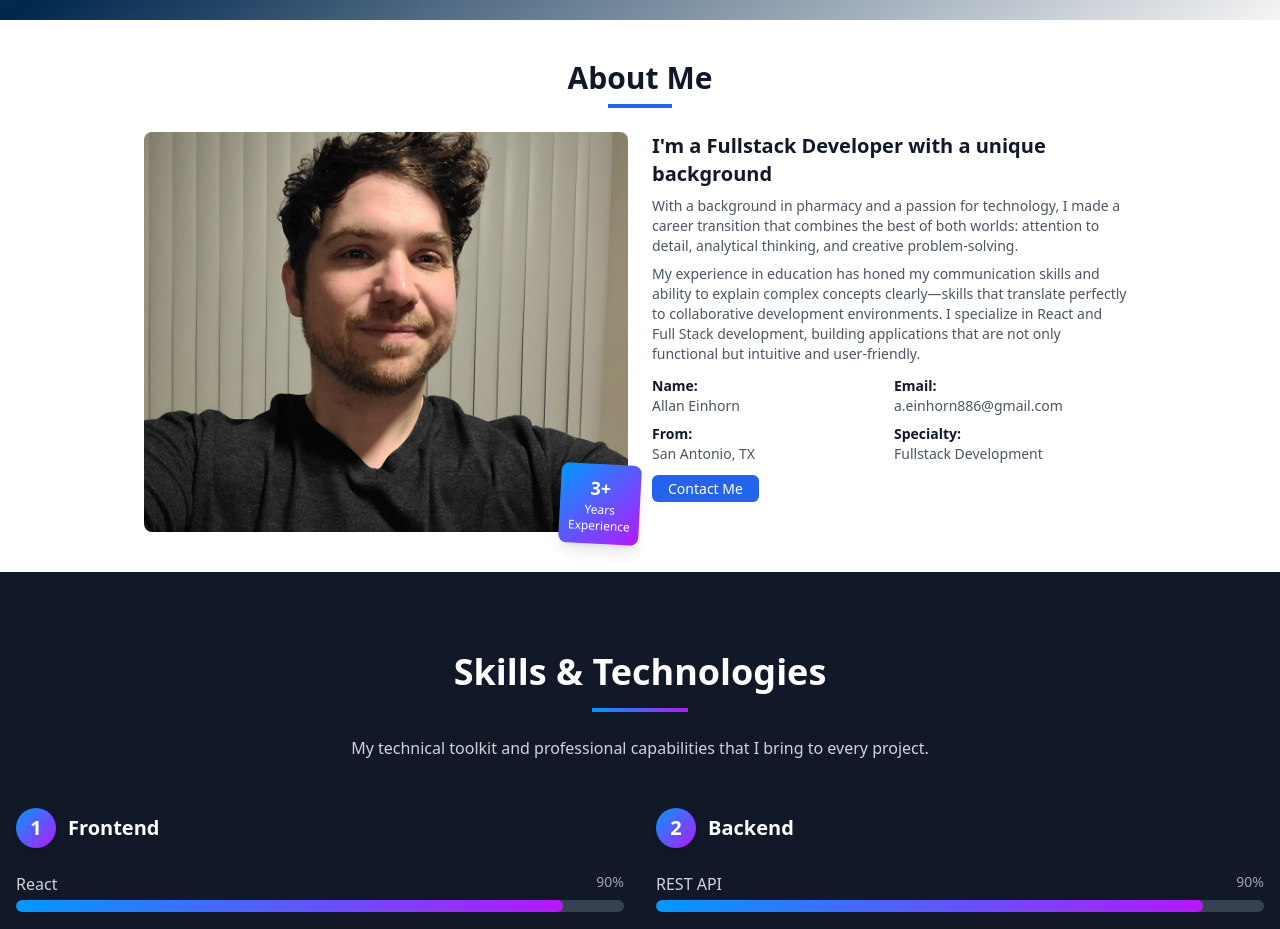
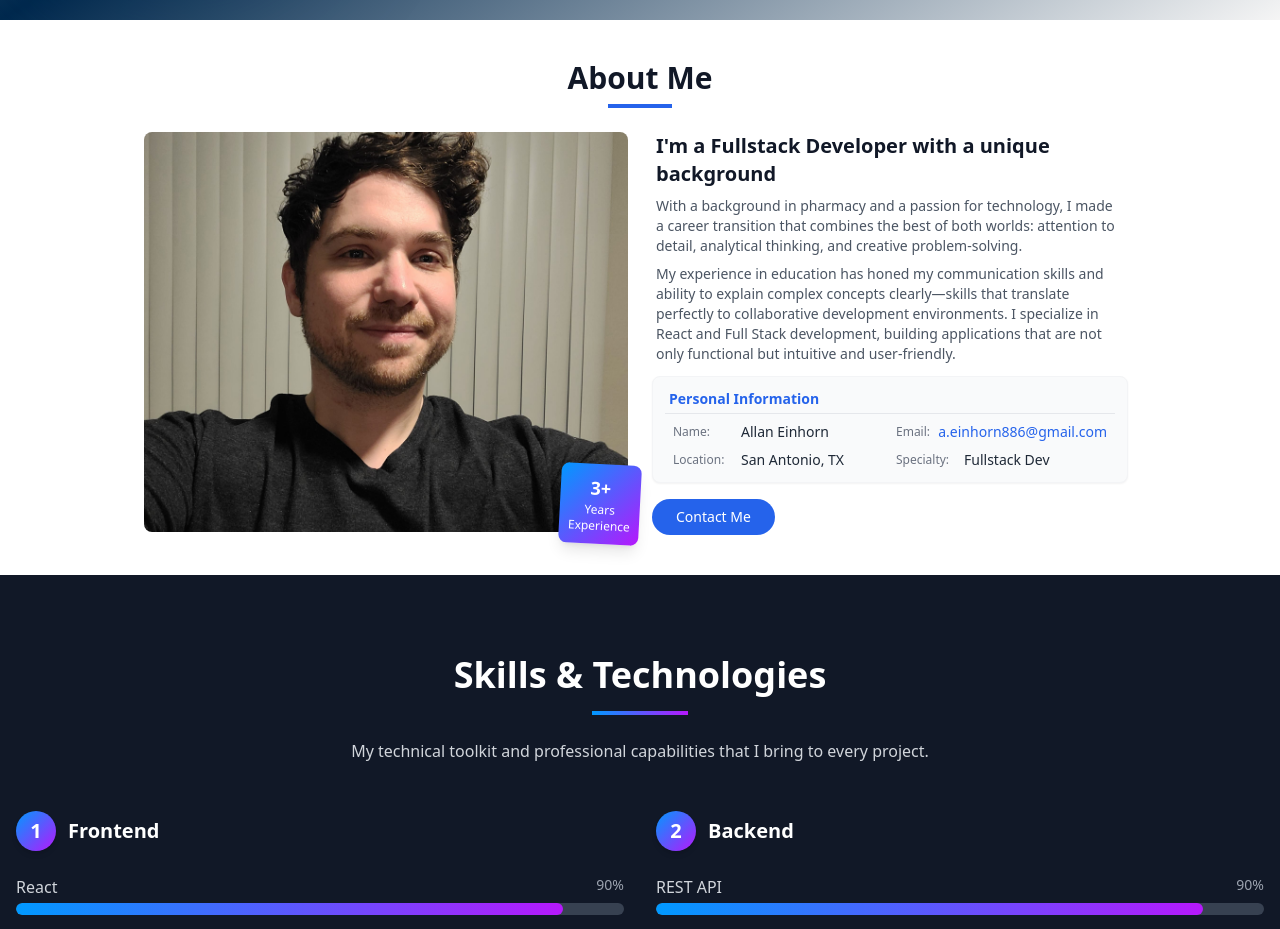
Before and after one commit to AyEinhorn/modern-portfolio, a React (Vite) app: page / in a window 1280 px wide. Shown: the part 780-1709 px from the top of the page. Built offline with nearby package versions, Linux system fonts and the light colour scheme.

Commit message:
added some styles to personal information section in about me

```diff
--- a/src/components/sections/About.tsx
+++ b/src/components/sections/About.tsx
@@ -47,40 +47,50 @@ const About = () => {
             viewport={{ once: true }}
             className="md:pr-2"
           >
-            <h3 className="text-lg md:text-xl font-bold mb-2">
+            <h3 className="text-lg md:text-xl font-bold mb-2 px-1">
               I'm a Fullstack Developer with a unique background
             </h3>
 
-            <p className="text-gray-600 mb-2 text-xs md:text-sm">
+            <p className="text-gray-600 mb-2 text-xs md:text-sm px-1">
               With a background in pharmacy and a passion for technology, I made a career transition that combines the best of both worlds: attention to detail, analytical thinking, and creative problem-solving.
             </p>
 
-            <p className="text-gray-600 mb-3 text-xs md:text-sm">
+            <p className="text-gray-600 mb-3 text-xs md:text-sm px-1">
               My experience in education has honed my communication skills and ability to explain complex concepts clearly—skills that translate perfectly to collaborative development environments. I specialize in React and Full Stack development, building applications that are not only functional but intuitive and user-friendly.
             </p>
 
-            <div className="grid grid-cols-2 gap-2 mb-3">
-              <div>
-                <h4 className="font-semibold mb-0 text-xs md:text-sm">Name:</h4>
-                <p className="text-gray-600 text-xs md:text-sm">Allan Einhorn</p>
-              </div>
-              <div>
-                <h4 className="font-semibold mb-0 text-xs md:text-sm">Email:</h4>
-                <p className="text-gray-600 text-xs md:text-sm">a.einhorn886@gmail.com</p>
-              </div>
-              <div>
-                <h4 className="font-semibold mb-0 text-xs md:text-sm">From:</h4>
-                <p className="text-gray-600 text-xs md:text-sm">San Antonio, TX</p>
-              </div>
-              <div>
-                <h4 className="font-semibold mb-0 text-xs md:text-sm">Specialty:</h4>
-                <p className="text-gray-600 text-xs md:text-sm">Fullstack Development</p>
+            <div className="bg-gray-50 rounded-lg p-3 border border-gray-100 shadow-sm mb-4">
+              <h4 className="text-sm font-bold mb-2 text-blue-600 border-b pb-1 border-gray-200 px-1">Personal Information</h4>
+              <div className="grid grid-cols-2 gap-x-3 gap-y-2 px-2">
+                <div className="flex items-center">
+                  <span className="text-gray-500 text-xs w-16 mr-1">Name:</span>
+                  <span className="text-gray-800 font-medium text-sm">Allan Einhorn</span>
+                </div>
+                <div className="flex items-center">
+                  <span className="text-gray-500 text-xs w-16 mr-1">Email:</span>
+                  <a href="mailto:a.einhorn886@gmail.com" className="text-blue-600 hover:text-blue-800 transition-colors font-medium text-sm">
+                    a.einhorn886@gmail.com
+                  </a>
+                </div>
+                <div className="flex items-center">
+                  <span className="text-gray-500 text-xs w-16 mr-1">Location:</span>
+                  <span className="text-gray-800 font-medium text-sm">San Antonio, TX</span>
+                </div>
+                <div className="flex items-center">
+                  <span className="text-gray-500 text-xs w-16 mr-1">Specialty:</span>
+                  <span className="text-gray-800 font-medium text-sm">Fullstack Dev</span>
+                </div>
               </div>
             </div>
 
-            <a href="#contact" className="btn btn-primary py-1 px-4 text-xs md:text-sm">
-              Contact Me
-            </a>
+            <div className="text-center md:text-left">
+              <a
+                href="#contact"
+                className="inline-block bg-blue-600 hover:bg-blue-700 text-white font-medium py-2 px-6 rounded-full transition-all transform hover:-translate-y-1 hover:shadow-lg text-sm"
+              >
+                Contact Me
+              </a>
+            </div>
           </motion.div>
         </div>
       </div>
```
